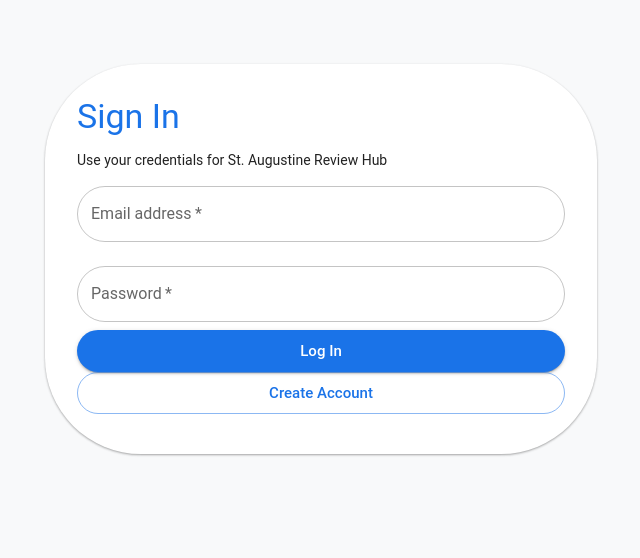
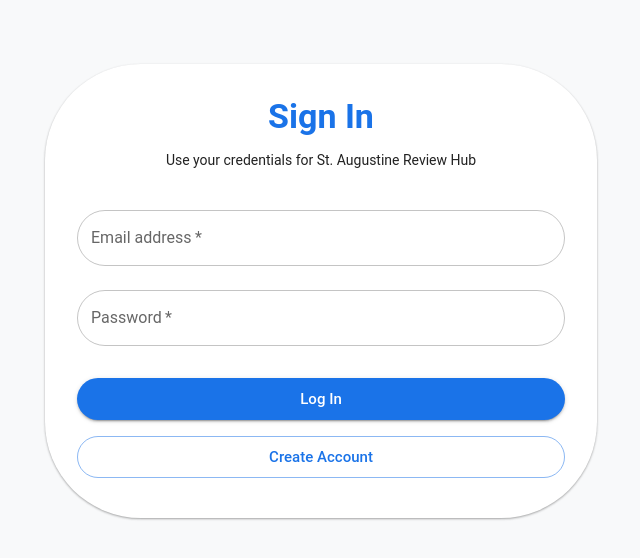
Before and after one commit to jacobrolanrolan-byte/st-augustine-review-hub, a Next.js app: page /login in a window 1280 px wide. Shown: the top 558 px of the page, without its empty margins (319-959 px from the left). Built offline with nearby package versions, Linux system fonts and the light colour scheme; no server answers.

Commit message:
fix: move typography props to sx to satisfy mui v6 types

```diff
--- a/src/pages/login.tsx
+++ b/src/pages/login.tsx
@@ -22,7 +22,6 @@
     e.preventDefault();
     setError('');
     setMessage('');
-
     if (password.length < 6) {
       setError("Password must be at least 6 characters long.");
       return;
@@ -41,10 +40,14 @@
     <Container maxWidth="sm" sx={{ mt: 8 }}>
       <Card sx={{ p: 2, borderRadius: 6 }}>
         <CardContent>
-          <Box display="flex" flexDirection="column" alignItems="center" mb={3}>
-            <Typography variant="h4" fontWeight="bold" color="primary" gutterBottom>
-              Sign In
-            </Typography>
+          <Box sx={{ display: 'flex', flexDirection: 'column', alignItems: 'center', mb: 3 }}>
+            <Typography
+  variant="h4"
+  gutterBottom
+  sx={{ fontWeight: 'bold', color: 'primary.main' }}
+>
+  Sign In
+</Typography>
             <Typography variant="body2" color="text.secondary">
               Use your credentials for St. Augustine Review Hub
             </Typography>
@@ -57,7 +60,7 @@
             <TextField fullWidth label="Email address" variant="outlined" margin="normal" value={email} onChange={(e) => setEmail(e.target.value)} required sx={{ '& .MuiOutlinedInput-root': { borderRadius: 4 } }} />
             <TextField fullWidth label="Password" type="password" variant="outlined" margin="normal" value={password} onChange={(e) => setPassword(e.target.value)} required sx={{ '& .MuiOutlinedInput-root': { borderRadius: 4 } }} />
 
-            <Box display="flex" flexDirection="column" gap={2} mt={3}>
+            <Box sx={{ display: 'flex', flexDirection: 'column', gap: 2, mt: 3 }}>
               <Button type="submit" variant="contained" size="large" fullWidth sx={{ borderRadius: 6, bgcolor: '#1A73E8' }}>
                 Log In
               </Button>
```
